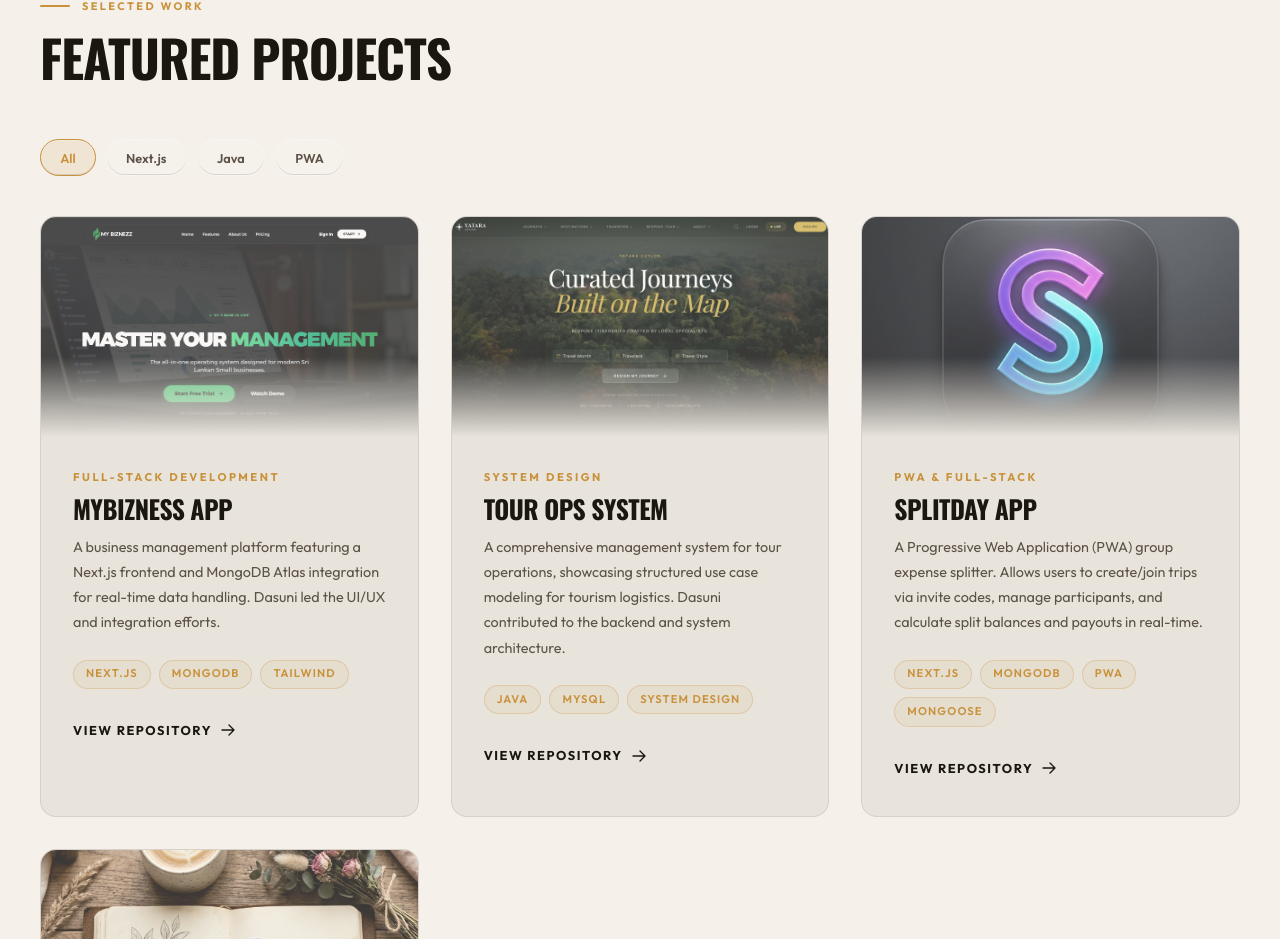
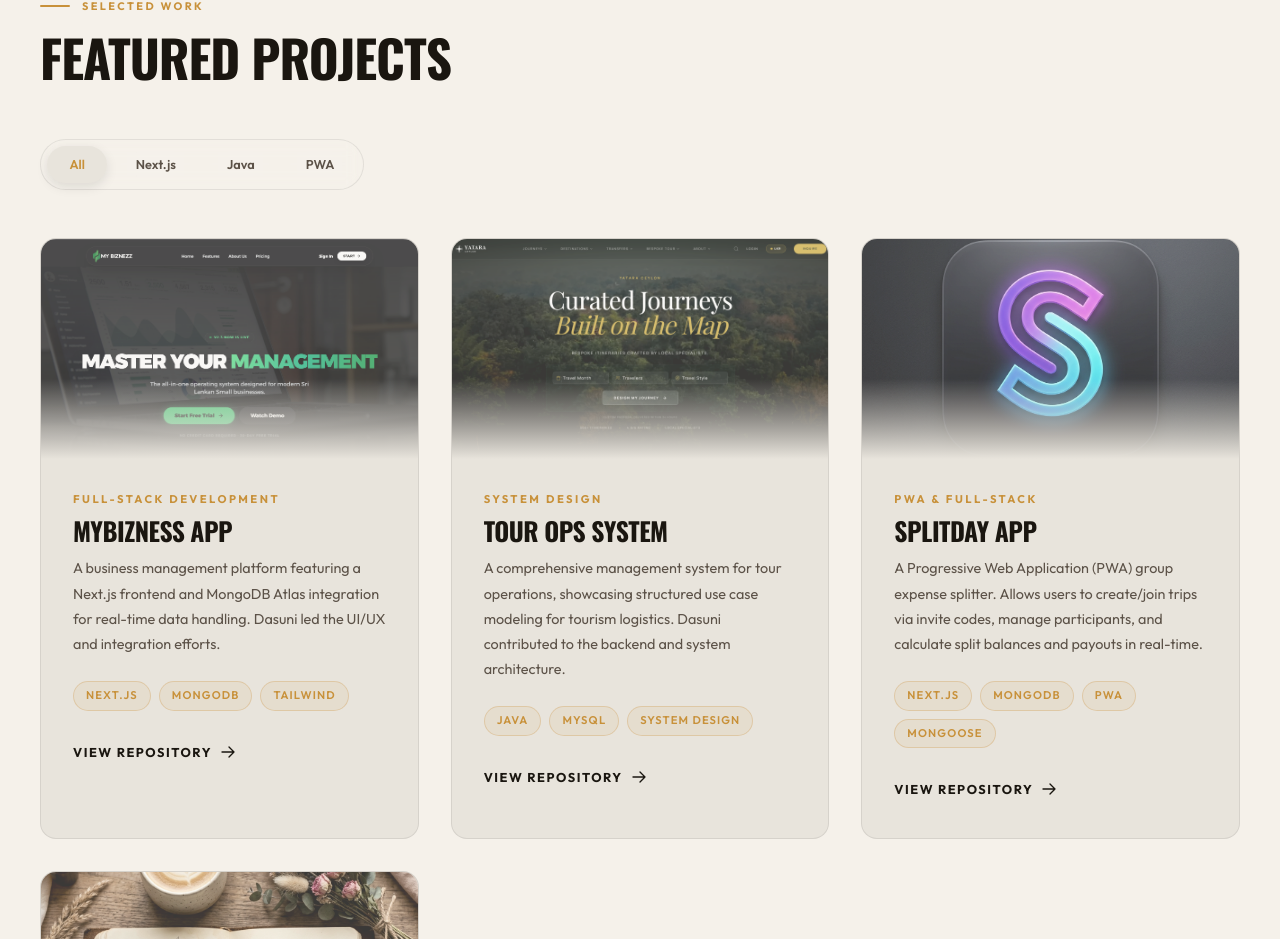
Before and after one commit to Dasuni-Nawarathna/my-portfolio, a Next.js app: page / in a window 1280 px wide. Shown: the part 1840-2779 px from the top of the page. Built offline with nearby package versions, Linux system fonts and the light colour scheme.

Commit message:
Refine project filters UI styling to a premium glassmorphic control bar

```diff
--- a/app/page.tsx
+++ b/app/page.tsx
@@ -352,21 +352,33 @@ export default function Home() {
           </div>
 
           {/* Project Filters */}
-          <div style={{ display: 'flex', gap: 10, marginBottom: '2.5rem', flexWrap: 'wrap' }}>
+          <div style={{
+            display: 'inline-flex',
+            gap: 6,
+            marginBottom: '3rem',
+            padding: 6,
+            background: 'rgba(255, 255, 255, 0.03)',
+            backdropFilter: 'blur(8px)',
+            border: '1px solid var(--border)',
+            borderRadius: 100,
+            flexWrap: 'wrap'
+          }}>
             {['All', 'Next.js', 'Java', 'PWA'].map((filter) => (
               <button
                 key={filter}
                 onClick={() => setProjectFilter(filter)}
                 className="glass-btn"
                 style={{
-                  padding: '0.45rem 1.2rem',
+                  padding: '0.5rem 1.4rem',
                   fontSize: '0.8rem',
                   fontWeight: 600,
                   cursor: 'pointer',
                   borderRadius: 99,
+                  border: 'none',
                   color: projectFilter === filter ? 'var(--gold)' : 'var(--text-secondary)',
-                  borderColor: projectFilter === filter ? 'var(--gold)' : undefined,
-                  background: projectFilter === filter ? 'rgba(200,145,58,0.12)' : undefined,
+                  background: projectFilter === filter ? 'var(--bg-card)' : 'transparent',
+                  boxShadow: projectFilter === filter ? '0 4px 12px rgba(0,0,0,0.1)' : 'none',
+                  transition: 'all 0.25s ease',
                 }}
               >
                 {filter}
```
